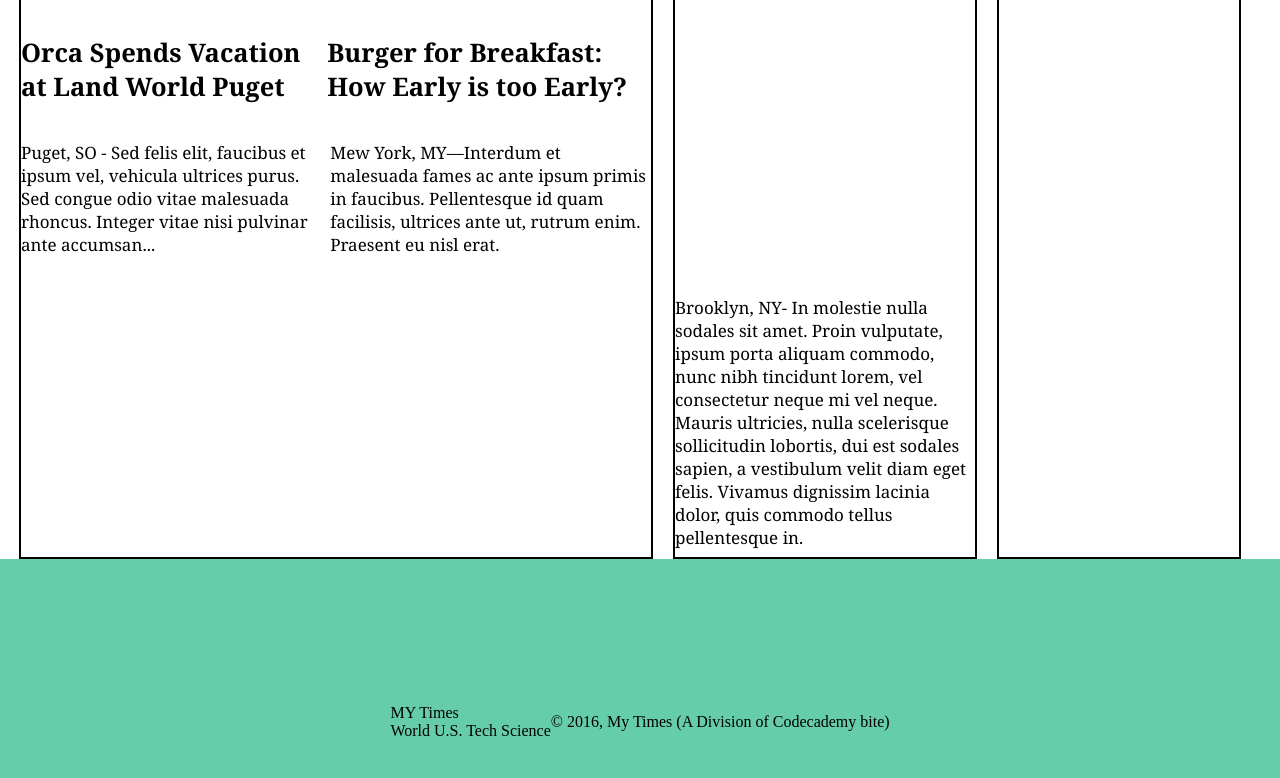
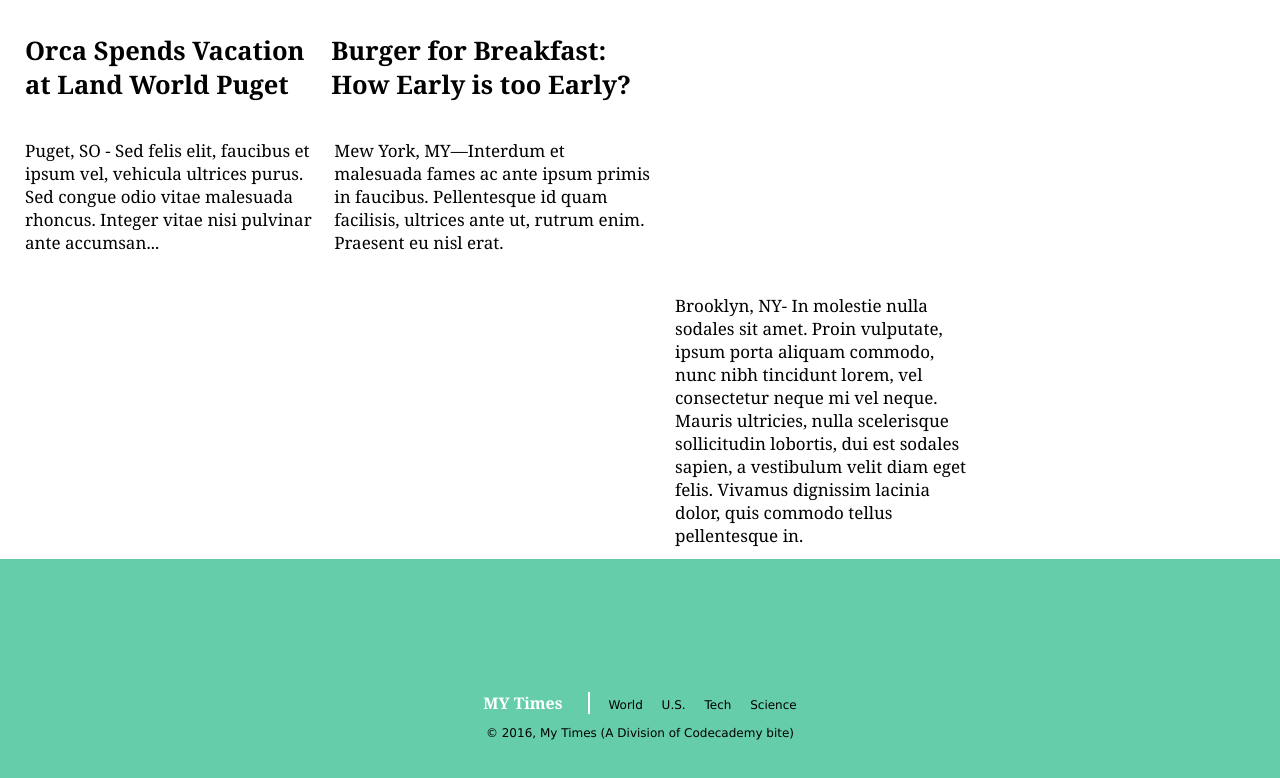
Before and after one commit to dcw9026/my-times, a plain HTML site: page index.html in a window 1280 px wide. Shown: the part 668-1446 px from the top of the page. Drawn offline with Linux system fonts and the light colour scheme.

Commit message:
Complete project, may need to clean CSS

```diff
--- a/index.html
+++ b/index.html
@@ -66,10 +66,10 @@
     <div id="footer_nav">
       <span id="footer_branding">MY Times</span>
       <nav>
-        <span>World</span>
-        <span>U.S.</span>
-        <span>Tech</span>
-        <span>Science</span>
+        <span><a href="world.html">World</a></span>
+        <span><a href="us.html">U.S.</a></span>
+        <span><a href="tech.html">Tech</a></span>
+        <span><a href="science.html">Science</a></span>
       </nav>
     </div>
     <div id="copyright">
--- a/style.css
+++ b/style.css
@@ -66,7 +66,6 @@ div#split_paragraphs {
 }
 
 .column {
-  border: 2px solid black;
   font-family: Georgia, serif;
   font-size: 17px;
   color: black;
@@ -165,10 +164,32 @@ span.bite {
 /* Footer Styles */
 
 footer {
+  background-color: MediumAquamarine;
+  margin: auto;
+  font-family: Verdana;
+  font-size: 12px;
   width: 100%;
   height: 325px;
   background-color: #66CDAA;
   display: flex;
+  flex-direction: column;
+  align-items: center;
   justify-content: center;
-  align-items: center;
 }
+
+span#footer_branding {
+  font-family: Georgia;
+  font-size: 16px;
+  font-weight: bold;
+  color: white;
+  padding-right: 25px;
+  border-right: 2px solid white;
+}
+
+div#footer_nav nav {
+  display: inline-block;
+}
+
+div#footer_nav span {
+  display: inline-block;
+}
```
